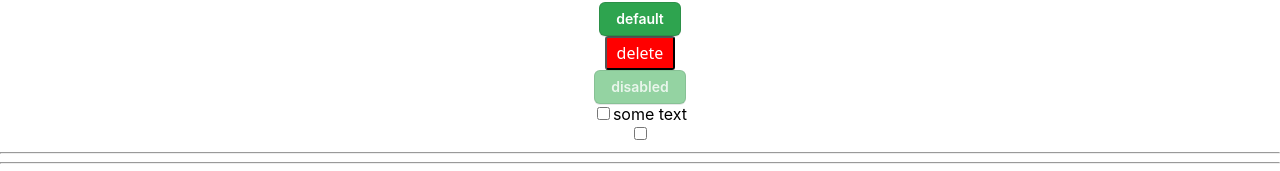
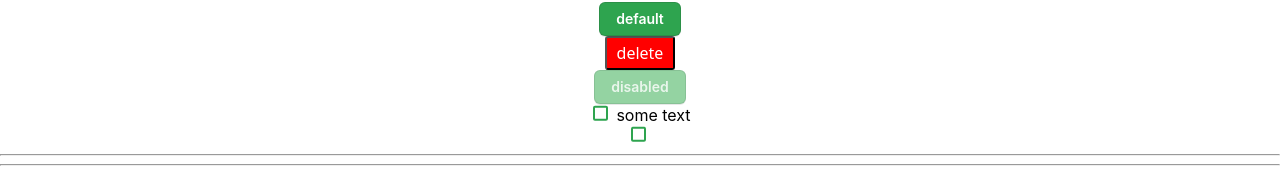
Before and after one commit to OlegPolishchuk/simple-react-homeworks, a React (Create React App) app: page / in a window 1280 px wide. Shown: the part 890-1061 px from the top of the page. Built offline with nearby package versions, Linux system fonts and the light colour scheme.

Commit message:
feat: <hw4>  add checkbox styles

```diff
--- a/src/p2-homeworks/h3/Greeting.tsx
+++ b/src/p2-homeworks/h3/Greeting.tsx
@@ -16,7 +16,7 @@ const Greeting: React.FC<GreetingPropsType> = (
     {name, setNameCallback, addUser, error, totalUsers} // деструктуризация пропсов
 ) => {
 
-    const inputClass = error.length !== 0 ? s.error : ''// fixed
+    // const inputClass = error.length !== 0 ? s.error : ''// fixed
 
     return (
         <div className={s.wrapper}>
--- a/src/p2-homeworks/h4/common/c3-SuperCheckbox/SuperCheckbox.module.css
+++ b/src/p2-homeworks/h4/common/c3-SuperCheckbox/SuperCheckbox.module.css
@@ -1,7 +1,40 @@
-.checkbox {
+.label {
+    display: flex;
+    align-items: center;
 
+    cursor: pointer;
 }
 
-.spanClassName {
+.checkbox {
+    appearance: none;
+    background-color: #fff;
 
+    margin-right: 8px;
+    padding: 0;
+
+    font: inherit;
+    color: currentColor;
+    width: 15px;
+    height: 15px;
+    border: 2px solid #2ea44f;
+    border-radius: 2px;
+    transform: translateY(-0.075em);
+
+    display: grid;
+    place-content: center;
+
+    cursor: pointer;
 }
+
+.checkbox::before {
+    content: "";
+    width: 9px;
+    height: 9px;
+    transform: scale(0);
+    transition: 120ms transform ease-in-out;
+    box-shadow: inset 1em 1em #2ea44f;
+}
+
+.checkbox:checked::before {
+    transform: scale(1);
+}
--- a/src/p2-homeworks/h4/common/c3-SuperCheckbox/SuperCheckbox.tsx
+++ b/src/p2-homeworks/h4/common/c3-SuperCheckbox/SuperCheckbox.tsx
@@ -28,7 +28,7 @@ const SuperCheckbox: React.FC<SuperCheckboxPropsType> = (
     const finalInputClassName = `${s.checkbox} ${className ? className : ''}`
 
     return (
-        <label>
+        <label className={s.label}>
             <input
                 type={'checkbox'}
                 onChange={onChangeCallback}
```
